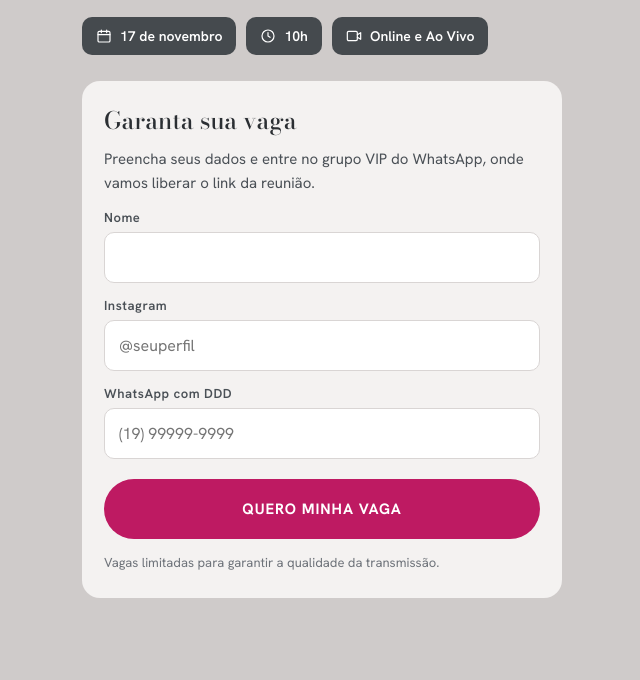
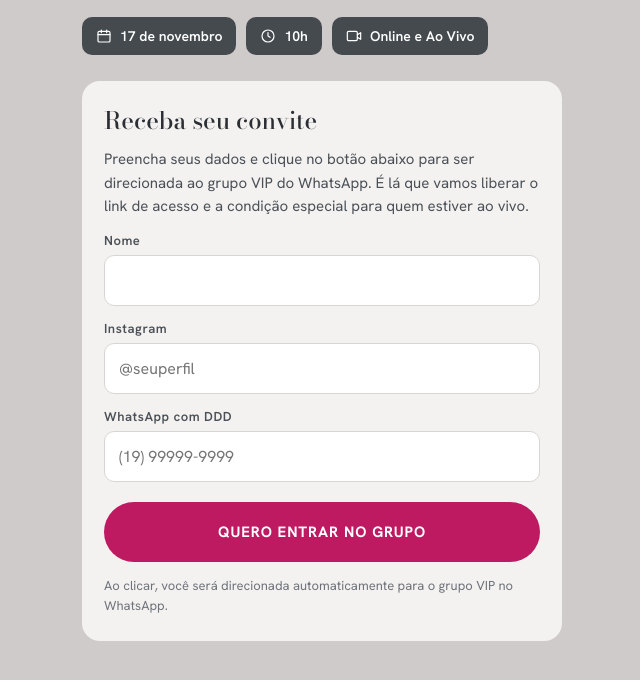
Before and after one commit to ewellinmary/clientes-infinitos, a plain HTML site: page reuniao/index.html in a window 1280 px wide. Shown: the part 298-978 px from the top of the page, without its empty margins (318-958 px from the left). Before the commit the page ends 952 px from the top, so only its background shows below. Drawn offline with nearby package versions, Linux system fonts and the light colour scheme.

Commit message:
Update index.html

```diff
--- a/reuniao/index.html
+++ b/reuniao/index.html
@@ -59,15 +59,15 @@ button:focus-visible{outline:2px solid #2B2F33;outline-offset:3px}
     <span><svg viewBox="0 0 24 24"><rect x="2" y="5" width="15" height="14" rx="2"/><path d="M17 10l5-3v10l-5-3"/></svg>Online e Ao Vivo</span>
   </div>
   <form class="card" id="f" novalidate>
-    <h2>Garanta sua vaga</h2>
-    <p class="l">Preencha seus dados e entre no grupo VIP do WhatsApp, onde vamos liberar o link da reunião.</p>
+    <h2>Receba seu convite</h2>
+    <p class="l">Preencha seus dados e clique no botão abaixo para ser direcionada ao grupo VIP do WhatsApp. É lá que vamos liberar o link de acesso e a condição especial para quem estiver ao vivo.</p>
     <label for="nome">Nome<input id="nome" name="nome" autocomplete="name" required></label>
     <label for="instagram">Instagram<input id="instagram" name="instagram" placeholder="@seuperfil" autocapitalize="off" required></label>
     <label for="whatsapp">WhatsApp com DDD<input id="whatsapp" name="whatsapp" type="tel" inputmode="tel" autocomplete="tel" placeholder="(19) 99999-9999" required></label>
     <input class="hp" id="site" name="site" tabindex="-1" autocomplete="off" aria-hidden="true">
     <div class="erro" id="erro"></div>
-    <button id="b" type="submit">Quero minha vaga</button>
-    <p class="nota">Vagas limitadas para garantir a qualidade da transmissão.</p>
+    <button id="b" type="submit">Quero entrar no grupo</button>
+    <p class="nota">Ao clicar, você será direcionada automaticamente para o grupo VIP no WhatsApp.</p>
   </form>
 </main>
 <script>
```
